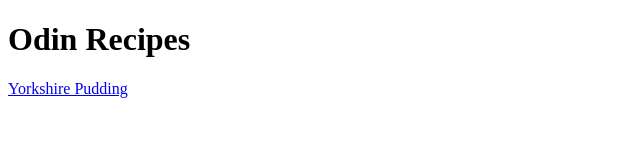
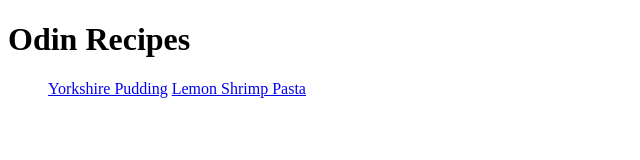
Before and after one commit to Mesuu/recipes, a plain HTML site: page index.html in a window 1280 px wide. Shown: the whole page, without its empty margins (0-640 px from the left). Drawn offline with Linux system fonts and the light colour scheme.

Commit message:
Add lemonshrip hyperlink

```diff
--- a/index.html
+++ b/index.html
@@ -8,7 +8,14 @@
 
 <body>
     <h1>Odin Recipes</h1>
-    <a href="./food-recipes/yorkshire-pudding.html">Yorkshire Pudding</a>
+    <ul>
+        <il><a href="./food-recipes/yorkshire-pudding.html">Yorkshire Pudding</a></il>
+        <il><a href="./food-recipes/lemon-shrimp-pasta.html">Lemon Shrimp Pasta</a></il>
+
+
+
+
+    </ul>
 
 </body>
 
```
